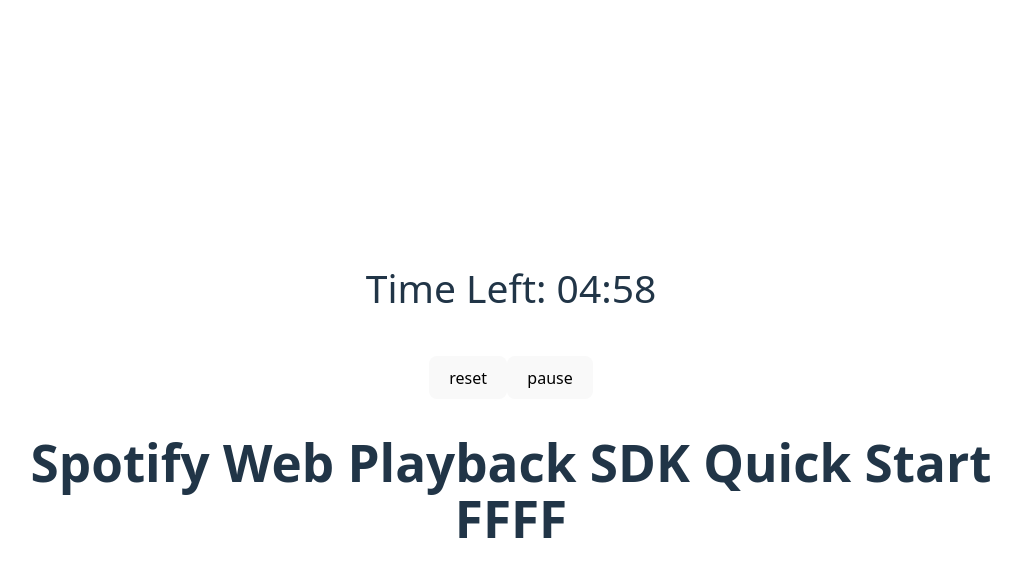
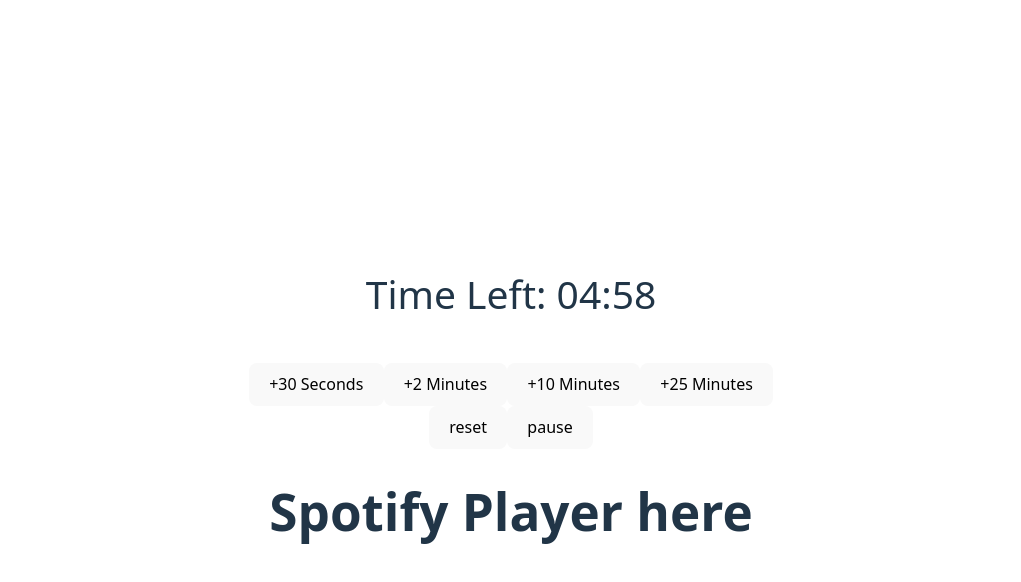
Before and after one commit to Ryanrod21/ReactPractice, a React (Vite) app: page / in a window 1280 px wide. Both pictures are taken after a click on the button "5 Minutes". Shown: the top 582 px of the page, without its empty margins (129-1150 px from the left). Built offline with nearby package versions, Linux system fonts and the light colour scheme; no server answers.

Commit message:
added more stuff

```diff
--- a/package.json
+++ b/package.json
@@ -11,6 +11,7 @@
   },
   "dependencies": {
     "react": "^19.0.0",
+    "react-confetti": "^6.4.0",
     "react-dom": "^19.0.0"
   },
   "devDependencies": {
--- a/src/component-css/Alarm.css
+++ b/src/component-css/Alarm.css
@@ -1,3 +1,22 @@
 .Timer {
   font-size: 39px;
 }
+
+@keyframes flash {
+  0% {
+    background-color: red;
+    color: white;
+  }
+  50%{
+    background-color: white;
+    color: red;
+  }
+  100%{
+    background-color: red;
+    color: white;
+  }
+}
+
+.last-minute{
+  animation: flash 1s infinite;
+}
--- a/src/component/Alarm.jsx
+++ b/src/component/Alarm.jsx
@@ -1,10 +1,12 @@
 import { useEffect, useState } from 'react';
+import Confetti from 'react-confetti'
 import '../component-css/Alarm.css';
 
 function Alarm() {
   const [minutes, setMinutes] = useState(0);
   const [seconds, setSeconds] = useState(0);
   const [isRunning, setIsRunning] = useState(false);
+  const [showConfetti, setShowConfetti] = useState(false)
 
   useEffect(() => {
     let timer;
@@ -18,8 +20,12 @@
         }
       }, 1000);
     } else if (isRunning && minutes === 0 && seconds === 0) {
-      alert('Time is up');
+      setShowConfetti(true);
       setIsRunning(false);
+
+      setTimeout(() => {
+        setShowConfetti(false)
+      }, 9000);
     }
 
     return () => clearInterval(timer);
@@ -41,11 +47,32 @@
     setIsRunning(false);
     setMinutes(0);
     setSeconds(0);
+    setShowConfetti(false)
   };
+
+  const addTimer = (minute) => {
+   setMinutes((prevTime) => prevTime + minute)
+  }
+
+
+  const addSeconds = (second) => {
+    setSeconds((prevSeconds) => {
+      const totalSeconds = prevSeconds + second;
+      const newMinutes = Math.floor(totalSeconds / 60); // Convert to minutes
+      const newSeconds = totalSeconds % 60; // Get the remaining seconds
+
+      // Update minutes and seconds in one go
+      setMinutes((prevMinutes) => prevMinutes + newMinutes); // Add minutes correctly
+      return newSeconds; // Update seconds correctly
+    });
+  };
+
+  const timerClass = isRunning && minutes === 0 && seconds <= 60 ? 'last-minute' : '';
 
   return (
     <div>
-      <p className="Timer">
+      {showConfetti && <Confetti width={window.innerWidth} height={window.innerHeight} />}
+      <p className={`Timer ${timerClass}`}>
         Time Left: {minutes.toString().padStart(2, '0')}:
         {seconds.toString().padStart(2, '0')}
       </p>
@@ -58,22 +85,53 @@
         />
       )}
 
+      {isRunning && (
+        <button onClick={() => addSeconds(30)}>+30 Seconds</button>
+      )}
+
+      {isRunning && (
+        <button onClick={() => addTimer(2)}>+2 Minutes</button>
+      )}
+      {isRunning && (
+        <button onClick={() => addTimer(10)}>+10 Minutes</button>
+      )}
+      {isRunning && (
+        <button onClick={() => addTimer(25)}>+25 Minutes</button>
+      )}
+
+
+
       <div>
         {!isRunning && (
           <button
             onClick={() => {
-              setMinutes(2);
+              setMinutes(0);
+              setSeconds(1);
               setIsRunning(true);
             }}
           >
-            2 Minutes
+            Test Confetti
           </button>
         )}
 
         {!isRunning && (
           <button
             onClick={() => {
+              setMinutes(1);
+              setSeconds(0);
+              setIsRunning(true);
+            }}
+          >
+            1 Minutes
+          </button>
+        )}
+
+
+        {!isRunning && (
+          <button
+            onClick={() => {
               setMinutes(5);
+              setSeconds(0);
               setIsRunning(true);
             }}
           >
@@ -85,6 +143,7 @@
           <button
             onClick={() => {
               setMinutes(10);
+              setSeconds(0);
               setIsRunning(true);
             }}
           >
@@ -96,6 +155,7 @@
           <button
             onClick={() => {
               setMinutes(25);
+              setSeconds(0);
               setIsRunning(true);
             }}
           >
@@ -107,6 +167,7 @@
           <button
             onClick={() => {
               setMinutes(30);
+              setSeconds(0);
               setIsRunning(true);
             }}
           >
@@ -118,6 +179,7 @@
           <button
             onClick={() => {
               setMinutes(60);
+              setSeconds(0);
               setIsRunning(true);
             }}
           >
--- a/src/component/Music.jsx
+++ b/src/component/Music.jsx
@@ -3,8 +3,7 @@
 function Music() {
   return (
     <h1>
-      Spotify Web Playback SDK Quick Start
-      <MusicData />
+      Spotify Player here
     </h1>
   );
 }
```
Also changed, not shown: 1 other file (tests, documents, lock files or other folders).
